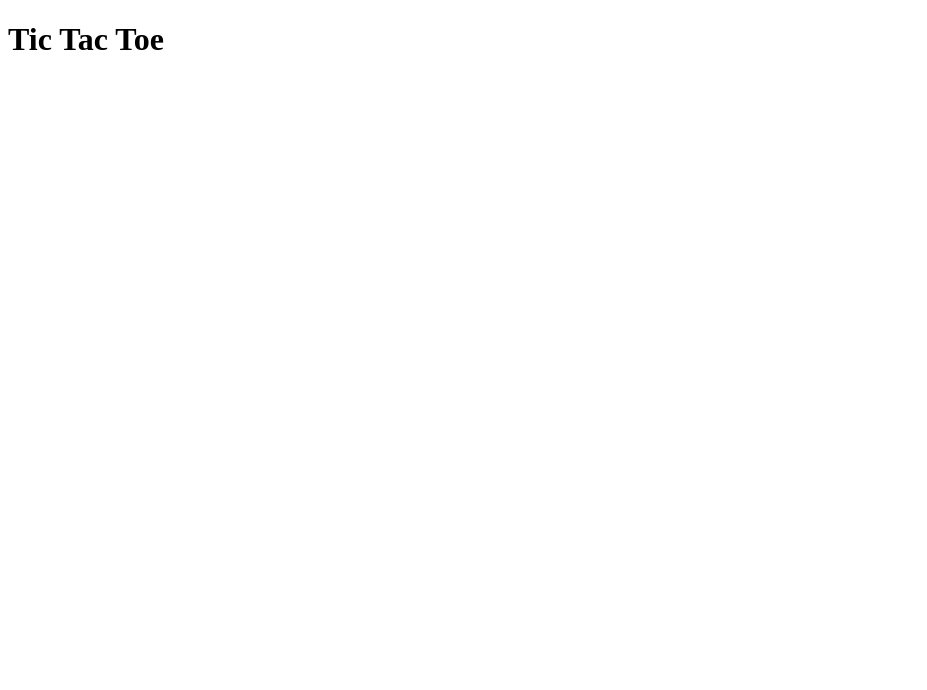
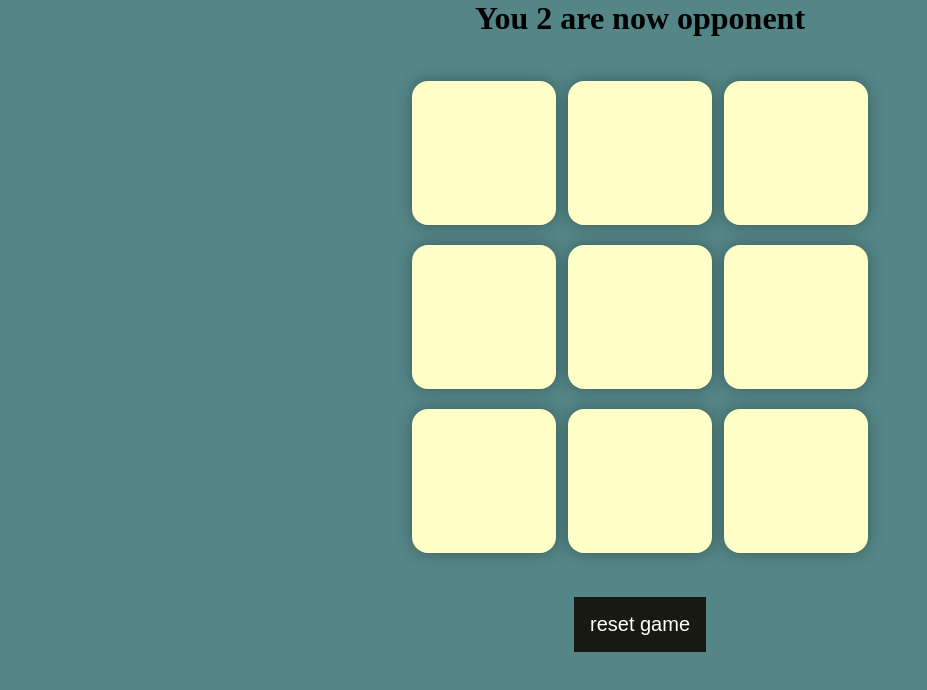
Before and after one commit to akibhasanniloy/ticTacToe, a plain HTML site: page index.html in a window 1280 px wide. Shown: the whole page, without its empty margins (0-927 px from the left). Drawn offline with Linux system fonts and the light colour scheme.

Commit message:
finished html and css

```diff
--- a/index.html
+++ b/index.html
@@ -7,7 +7,27 @@
     <link rel="stylesheet" href="./sheet.css">
 </head>
 <body>
-    <h1>Tic Tac Toe</h1>
+    <div class="msg-container hide">
+        <p id="msg">Winner</p>
+        <button id="new-btn">New game</button>
+    </div>
+    <main>
+        <h1>You 2 are now opponent</h1>
+        <div class="container">
+            <div class="game">
+                <button class="box"></button>
+                <button class="box"></button>
+                <button class="box"></button>
+                <button class="box"></button>
+                <button class="box"></button>
+                <button class="box"></button>
+                <button class="box"></button>
+                <button class="box"></button>
+                <button class="box"></button>
+            </div>
+        </div>
+        <button id="reset-btn">reset game</button>
+    </main>
     <script src="./script.js"></script>
 </body>
 </html>
--- a/sheet.css
+++ b/sheet.css
@@ -0,0 +1,72 @@
+*{
+    margin: 0;
+    padding: 0;
+}
+
+body{
+    background-color: #548687;
+    text-align: center;
+}
+
+.container{
+    height:70vh;
+    display: flex;
+    justify-content: center;
+    align-items: center;
+}
+
+.game{
+    height: 60vmin;
+    width: 60vmin;
+    display: flex;
+    flex-wrap: wrap;
+    justify-content: center;
+    align-items: center;
+    gap: 1.5vmin;
+}
+
+.box{
+    height: 18vmin;
+    width: 18vmin;
+    border-radius: 1rem;
+    border: none;
+    box-shadow: 0 0 1rem rgba(0,0,0,0.3);
+    font-size: 8vmin;
+    color: #b0413e;
+    background-color: #ffffc7;
+}
+
+#reset-btn{
+    padding: 1rem;
+    font-size: 1.25rem;
+    background-color: #191913;
+    color: white;
+    border: 1rem;
+    border: none;
+}
+
+#new-btn{
+    padding: 1rem;
+    font-size: 1.25rem;
+    background-color: #191913;
+    color: white;
+    border-radius: 1rem;
+    border: none;
+}
+
+#msg{
+    color: #ffffc7;
+    font-size: 5vmin;
+}
+
+.msg-container{
+    height: 100vmin;
+    display: flex;
+    justify-content: center;
+    align-items: center;
+    flex-direction: column;
+    gap: 4rem;
+}
+.hide{
+    display: none;
+}
```
